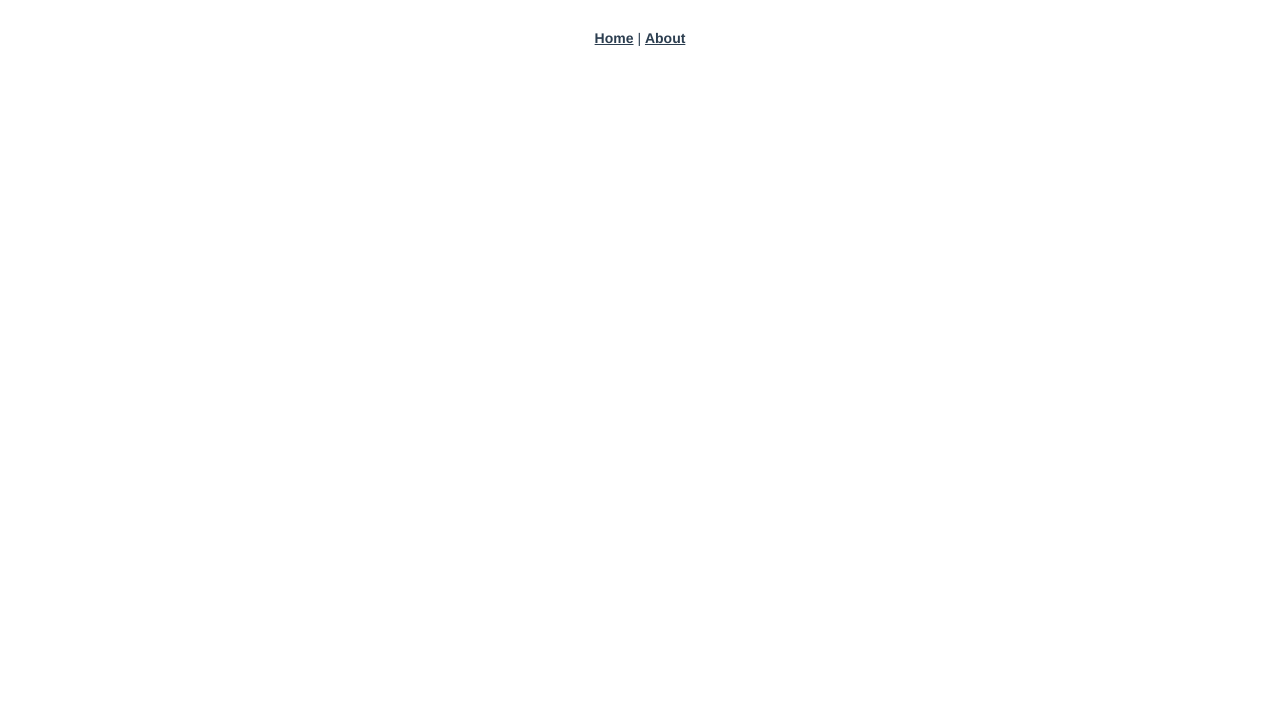
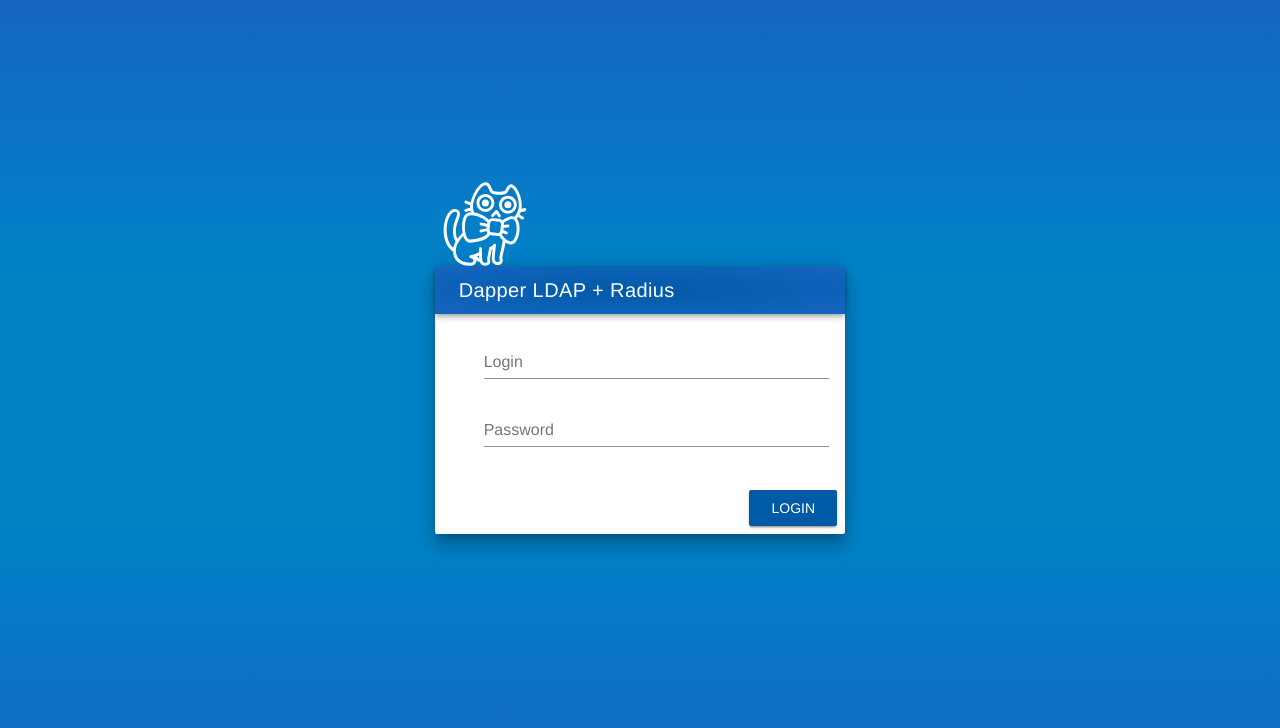
Before and after one commit to mdbarr/dapper-ui, a Vue app: page /login in a window 1280 px wide. Shown: the top 728 px of the page. Built offline with nearby package versions, Linux system fonts and the light colour scheme.

Commit message:
dapper-ui: initial route and view creation

```diff
--- a/babel.config.js
+++ b/babel.config.js
@@ -1,3 +1,3 @@
 module.exports = { presets: [
   '@vue/app'
-] }
+] };
--- a/postcss.config.js
+++ b/postcss.config.js
@@ -1 +1 @@
-module.exports = { plugins: { autoprefixer: {} } }
+module.exports = { plugins: { autoprefixer: {} } };
--- a/src/App.vue
+++ b/src/App.vue
@@ -1,31 +1,24 @@
 <template>
-  <div id="app">
-    <div id="nav">
-      <router-link to="/">Home</router-link> |
-      <router-link to="/about">About</router-link>
-    </div>
+<v-app id="app">
+  <v-content>
     <router-view/>
-  </div>
+  </v-content>
+</v-app>
 </template>
 
 <style>
 #app {
-  font-family: 'Avenir', Helvetica, Arial, sans-serif;
-  -webkit-font-smoothing: antialiased;
-  -moz-osx-font-smoothing: grayscale;
-  text-align: center;
-  color: #2c3e50;
+    font-family: 'Avenir', Helvetica, Arial, sans-serif;
+    -webkit-font-smoothing: antialiased;
+    -moz-osx-font-smoothing: grayscale;
+    text-align: center;
+    color: #2c3e50;
+    background: linear-gradient(to bottom, #1565c0, #0082c8, #0082c8, #1565c0) !important;
 }
-#nav {
-  padding: 30px;
+html {
+    width: 100%;
+    height: 100%;
+    margin: 0;
 }
 
-#nav a {
-  font-weight: bold;
-  color: #2c3e50;
-}
-
-#nav a.router-link-exact-active {
-  color: #42b983;
-}
 </style>
--- a/src/components/HelloWorld.vue
+++ b/src/components/HelloWorld.vue
@@ -34,7 +34,7 @@
 export default {
   name: 'HelloWorld',
   props: { msg: String }
-}
+};
 </script>
 
 <!-- Add "scoped" attribute to limit CSS to this component only -->
--- a/src/router.js
+++ b/src/router.js
@@ -1,11 +1,13 @@
-import Vue from 'vue'
-import Router from 'vue-router'
-import Home from './views/Home.vue'
-import About from './views/About.vue'
+import Vue from 'vue';
+import Router from 'vue-router';
+import Home from './views/Home.vue';
+import Login from './views/Login.vue';
 
-Vue.use(Router)
+import store from './store';
 
-export default new Router({
+Vue.use(Router);
+
+const router = new Router({
   mode: 'history',
   base: process.env.BASE_URL,
   routes: [
@@ -15,9 +17,18 @@ export default new Router({
       component: Home
     },
     {
-      path: '/about',
-      name: 'about',
-      component: About
+      path: '/login',
+      name: 'login',
+      component: Login
     }
   ]
-})
+});
+
+router.beforeEach((to, from, next) => {
+  if (!store.state.loggedIn && to.name !== 'login') {
+    return next({ path: '/login' });
+  }
+  return next();
+});
+
+export default router;
--- /dev/null
+++ b/src/store.js
@@ -0,0 +1,10 @@
+function Store () {
+  const self = this;
+
+  self.state = {
+    loading: false,
+    loggedIn: false
+  };
+}
+
+export default new Store();
--- a/src/views/About.vue
+++ /dev/null
@@ -1,5 +0,0 @@
-<template>
-  <div class="about">
-    <h1>This is an about page</h1>
-  </div>
-</template>
--- a/src/views/Home.vue
+++ b/src/views/Home.vue
@@ -7,10 +7,10 @@
 
 <script>
 // @ is an alias to /src
-import HelloWorld from '@/components/HelloWorld.vue'
+import HelloWorld from '@/components/HelloWorld.vue';
 
 export default {
   name: 'home',
   components: { HelloWorld }
-}
+};
 </script>
--- /dev/null
+++ b/src/views/Login.vue
@@ -0,0 +1,57 @@
+ <template>
+<v-container fluid fill-height>
+    <v-layout align-center justify-center>
+      <v-flex xs12 sm8 md4>
+        <v-card class="elevation-12">
+          <div class="dapper-logo"><img src="../assets/logo.svg"></div>
+          <v-toolbar dark dense class="dapper-toolbar">
+            <v-toolbar-title>
+              Dapper LDAP + Radius
+            </v-toolbar-title>
+          </v-toolbar>
+          <v-card-text>
+            <v-form>
+              <v-text-field prepend-icon="mdi-account" name="dapper-login" label="Login" type="text" browser-autocomplete="new-password"></v-text-field>
+              <v-text-field prepend-icon="mdi-lock" name="dapper-password" label="Password" type="password" browser-autocomplete="new-password"></v-text-field>
+            </v-form>
+          </v-card-text>
+          <v-card-actions>
+            <v-spacer></v-spacer>
+            <v-btn color="#005AA7" dark @click.native="login()">Login</v-btn>
+          </v-card-actions>
+        </v-card>
+      </v-flex>
+    </v-layout>
+  </v-container>
+</template>
+
+<script>
+import store from '../store';
+export default {
+  name: 'Login',
+  data () {
+    return { state: store.state };
+  },
+  methods: { login () {
+    this.state.loggedIn = true;
+    this.$router.replace({ name: 'dashboard' });
+  } }
+};
+</script>
+
+<style scoped>
+.dapper-logo {
+    position: absolute;
+    width: 100px;
+    height: 100px;
+    top: -92px;
+}
+.dapper-title {
+    height: 32px;
+    padding-left: 8px;
+    padding-top: 4px;
+}
+.dapper-toolbar {
+    background-image: radial-gradient(#005AA7, #1565C0);
+}
+</style>
```
Also changed, not shown: src/main.js (+9 -9 lines), .eslintrc.js, src/assets/logo.svg.
